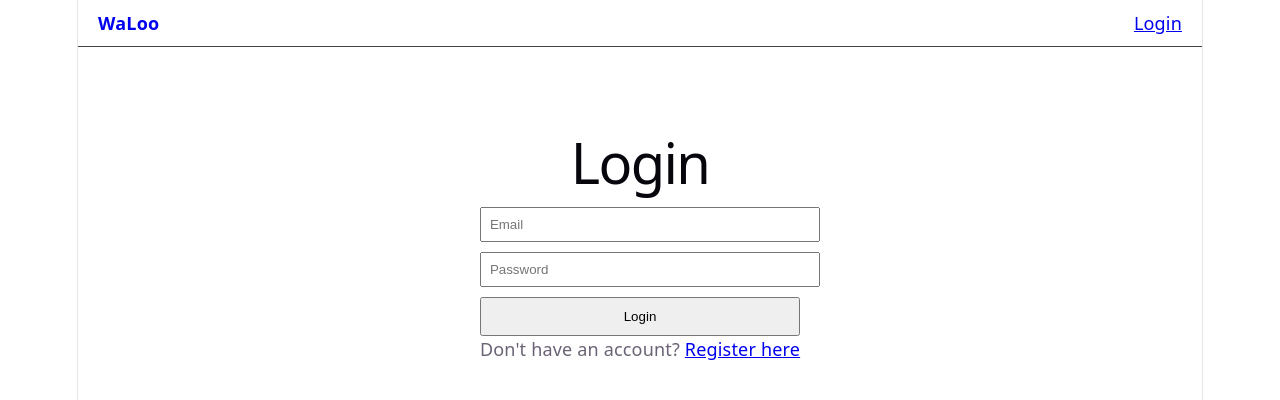
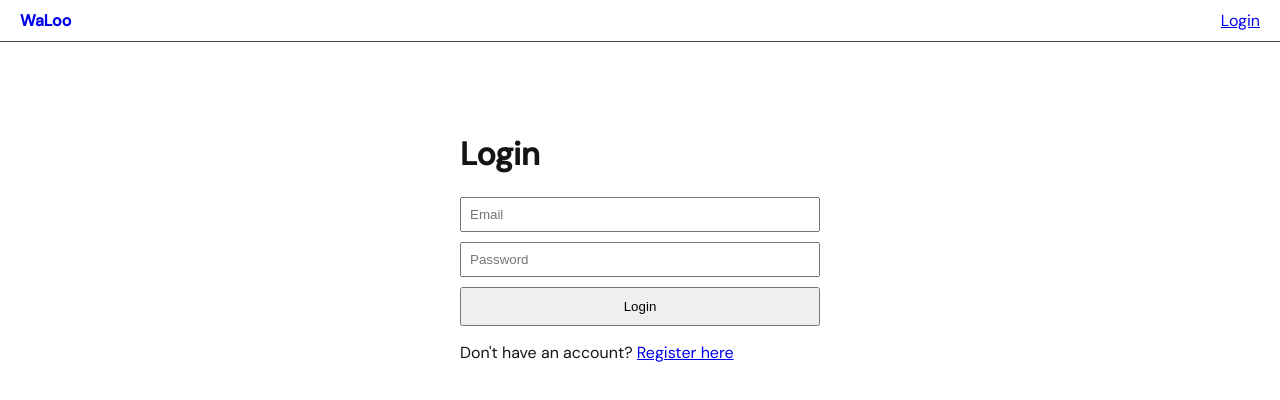
Before and after one commit to AthiyahZakir/waloo, a React (Vite) app in the folder client/: page / in a window 1280 px wide. Shown: the top 400 px of the page. Built offline with nearby package versions, Linux system fonts and the light colour scheme.

Commit message:
feat: add waloo design tokens, fonts, and logo component

```diff
--- a/client/index.html
+++ b/client/index.html
@@ -4,6 +4,9 @@
     <meta charset="UTF-8" />
     <link rel="icon" type="image/svg+xml" href="/favicon.svg" />
     <meta name="viewport" content="width=device-width, initial-scale=1.0" />
+    <link rel="preconnect" href="https://fonts.googleapis.com">
+    <link rel="preconnect" href="https://fonts.gstatic.com" crossorigin>
+    <link href="https://fonts.googleapis.com/css2?family=Space+Grotesk:wght@500;700&family=DM+Sans:wght@400;500&display=swap" rel="stylesheet">
     <title>client</title>
   </head>
   <body>
--- a/client/src/index.css
+++ b/client/src/index.css
@@ -1,111 +1,77 @@
-:root {
-  --text: #6b6375;
-  --text-h: #08060d;
-  --bg: #fff;
-  --border: #e5e4e7;
-  --code-bg: #f4f3ec;
-  --accent: #aa3bff;
-  --accent-bg: rgba(170, 59, 255, 0.1);
-  --accent-border: rgba(170, 59, 255, 0.5);
-  --social-bg: rgba(244, 243, 236, 0.5);
-  --shadow:
-    rgba(0, 0, 0, 0.1) 0 10px 15px -3px, rgba(0, 0, 0, 0.05) 0 4px 6px -2px;
-
-  --sans: system-ui, 'Segoe UI', Roboto, sans-serif;
-  --heading: system-ui, 'Segoe UI', Roboto, sans-serif;
-  --mono: ui-monospace, Consolas, monospace;
-
-  font: 18px/145% var(--sans);
-  letter-spacing: 0.18px;
-  color-scheme: light dark;
-  color: var(--text);
-  background: var(--bg);
-  font-synthesis: none;
-  text-rendering: optimizeLegibility;
-  -webkit-font-smoothing: antialiased;
-  -moz-osx-font-smoothing: grayscale;
-
-  @media (max-width: 1024px) {
-    font-size: 16px;
-  }
-}
-
-@media (prefers-color-scheme: dark) {
-  :root {
-    --text: #9ca3af;
-    --text-h: #f3f4f6;
-    --bg: #16171d;
-    --border: #2e303a;
-    --code-bg: #1f2028;
-    --accent: #c084fc;
-    --accent-bg: rgba(192, 132, 252, 0.15);
-    --accent-border: rgba(192, 132, 252, 0.5);
-    --social-bg: rgba(47, 48, 58, 0.5);
-    --shadow:
-      rgba(0, 0, 0, 0.4) 0 10px 15px -3px, rgba(0, 0, 0, 0.25) 0 4px 6px -2px;
-  }
-
-  #social .button-icon {
-    filter: invert(1) brightness(2);
-  }
+* {
+  box-sizing: border-box;
 }
 
 body {
   margin: 0;
+  font-family: 'DM Sans', sans-serif;
+  background: var(--color-bg);
+  color: var(--color-ink);
 }
 
-#root {
-  width: 1126px;
-  max-width: 100%;
-  margin: 0 auto;
-  text-align: center;
-  border-inline: 1px solid var(--border);
-  min-height: 100svh;
-  display: flex;
-  flex-direction: column;
-  box-sizing: border-box;
+:root {
+  --color-bg: #FFFFFF;
+  --color-surface-grey: #F0F0EE;
+  --color-yellow: #FFE8A3;
+  --color-sky: #AEE3FB;
+  --color-ink: #141414;
+  --color-text-muted: #5C5C58;
+  --color-star-empty: #C9C9C4;
+
+  --border-thick: 2.5px solid var(--color-ink);
+  --radius-card: 12px;
+  --radius-button: 8px;
+  --radius-pin: 9px;
+
+  --shadow-sticker: 3px 3px 0 var(--color-ink);
+  --shadow-sticker-pressed: 1px 1px 0 var(--color-ink);
 }
 
-h1,
-h2 {
-  font-family: var(--heading);
-  font-weight: 500;
-  color: var(--text-h);
+.waloo-card {
+  background: var(--color-bg);
+  border: var(--border-thick);
+  border-radius: var(--radius-card);
+  box-shadow: var(--shadow-sticker);
+  padding: 16px;
 }
 
-h1 {
-  font-size: 56px;
-  letter-spacing: -1.68px;
-  margin: 32px 0;
-  @media (max-width: 1024px) {
-    font-size: 36px;
-    margin: 20px 0;
-  }
+.waloo-btn {
+  background: var(--color-yellow);
+  border: var(--border-thick);
+  border-radius: var(--radius-button);
+  box-shadow: var(--shadow-sticker);
+  color: var(--color-ink);
+  font-family: 'Space Grotesk', sans-serif;
+  font-weight: 500;
+  font-size: 14px;
+  padding: 10px 16px;
+  cursor: pointer;
+  transition: transform 0.05s ease;
+  display: inline-block;
+  text-align: center;
 }
-h2 {
-  font-size: 24px;
-  line-height: 118%;
-  letter-spacing: -0.24px;
-  margin: 0 0 8px;
-  @media (max-width: 1024px) {
-    font-size: 20px;
-  }
+.waloo-btn:active {
+  transform: translate(2px, 2px);
+  box-shadow: var(--shadow-sticker-pressed);
 }
-p {
-  margin: 0;
+.waloo-btn:disabled {
+  cursor: not-allowed;
+  opacity: 0.6;
+}
+.waloo-btn-secondary {
+  background: var(--color-bg);
 }
 
-code,
-.counter {
-  font-family: var(--mono);
-  display: inline-flex;
-  border-radius: 4px;
-  color: var(--text-h);
+.waloo-input {
+  background: var(--color-bg);
+  border: var(--border-thick);
+  border-radius: var(--radius-button);
+  font-family: 'DM Sans', sans-serif;
+  font-size: 14px;
+  padding: 10px 12px;
+  width: 100%;
 }
-
-code {
-  font-size: 15px;
-  line-height: 135%;
-  padding: 4px 8px;
-  background: var(--code-bg);
+.waloo-input:focus {
+  outline: none;
+  border-color: var(--color-sky);
 }
```
Also changed, not shown: client/src/components/Logo.jsx (added, +20 -0 lines).
